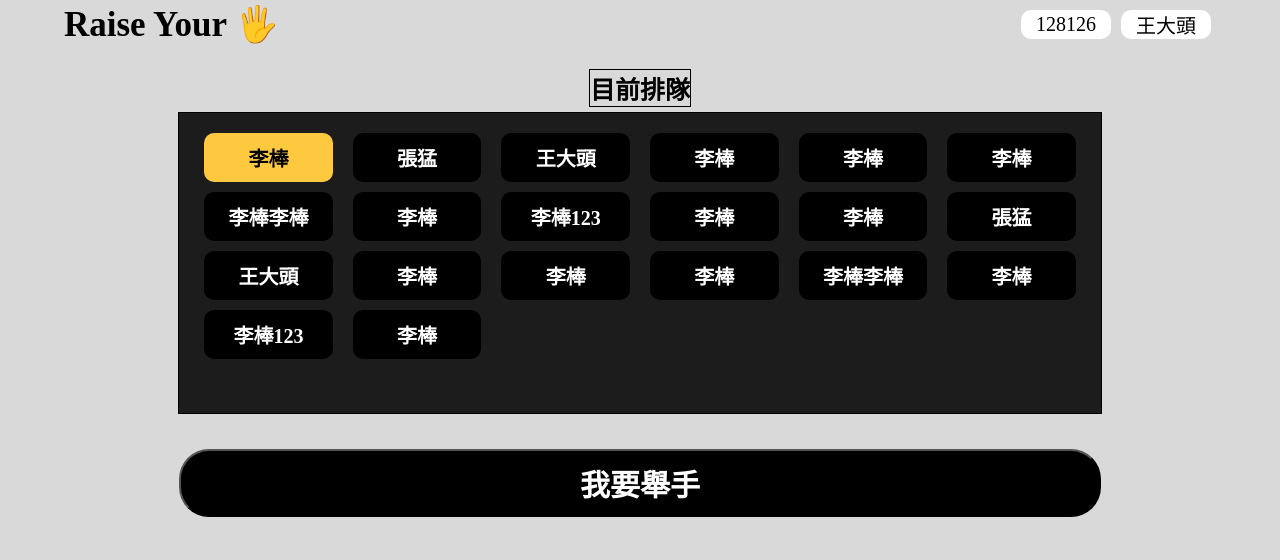
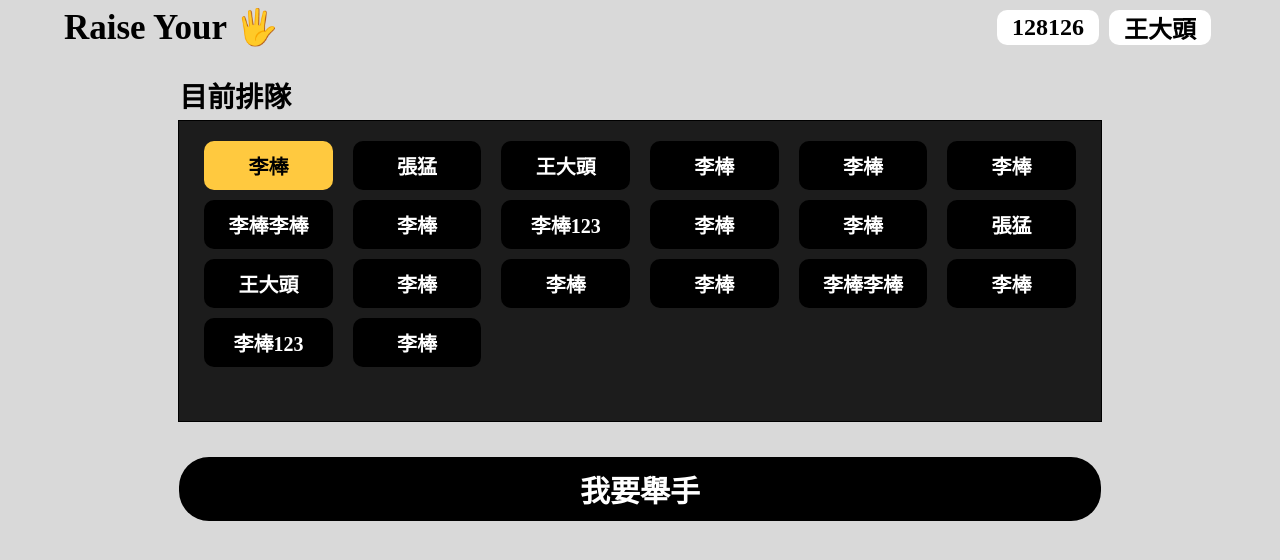
Before and after one commit to UJayJoAnDao/RaiseYourHand, a plain HTML site: page views/student-classroom.html in a window 1280 px wide. Drawn offline with Linux system fonts and the light colour scheme.

Commit message:
fix: 修改學生教室頁面樣式

```diff
--- a/views/student-classroom.html
+++ b/views/student-classroom.html
@@ -11,21 +11,26 @@
         }
         body{
             background-color: #D9D9D9;
-            /* css左右等寬且在中間 */
             display: flex;
             flex-direction: column;
             justify-content: center;
             align-items: center;
             height: 100%;
         }
+
         .student-classroom-page{
-            /* border: #000000 1px solid; */
             align-items: center;
             width: 90%;
             display: flex;
             flex-direction: column;
             justify-content: flex-start;
-            /* padding: 0 20px; */
+            padding: 0 20px;
+        }
+        .student-classroom-page .h2{
+            align-self: flex-start;
+            position: relative;
+            top: 0;
+            left: 10%;
         }
         .navbar{
             display: flex;
@@ -36,7 +41,7 @@
         h1{
             /* border: #000000 1px solid; */
             font-size: 35px;
-            font-weight: bold;
+            font-weight: bolder;
             display: flex;
             flex-direction: column;
             justify-content: center;
@@ -56,7 +61,8 @@
             border-radius: 10px;
             padding: 0 15px;
             margin: 10px 5px;
-            font-size: 20px;
+            font-size: 24px;
+            font-weight: bold;
         }
         .content{
             border: #000000 1px solid;
@@ -68,8 +74,8 @@
             width: 80%;
         }
         .h2{
-            border: #000000 1px solid;
-            font-size: 25px;
+            display: flex;
+            font-size: 28px;
             font-weight: bold;
             padding: 0px;
             margin: 20px 0 5px 0;
@@ -99,7 +105,6 @@
             background-color: #FFC93F;
         }
         input[type=button]{
-            /* border: #000000 1px solid; */
             width: 80%;
             display: flex;
             justify-content: center;
@@ -111,6 +116,10 @@
             font-size: 30px;
             font-weight: bolder;
             color: #FFFFFF;
+            border: none;
+        }
+        input[type=button].active{
+            background-color: #093F8F;
         }
     </style>
 </head>
@@ -148,7 +157,7 @@
                 <div>李棒</div>
             </div>
         </div>
-        <input type="button" value="我要舉手">
+        <input type="button" value="我要舉手" class="btn">
     </div>
 </body>
 </html>
```
